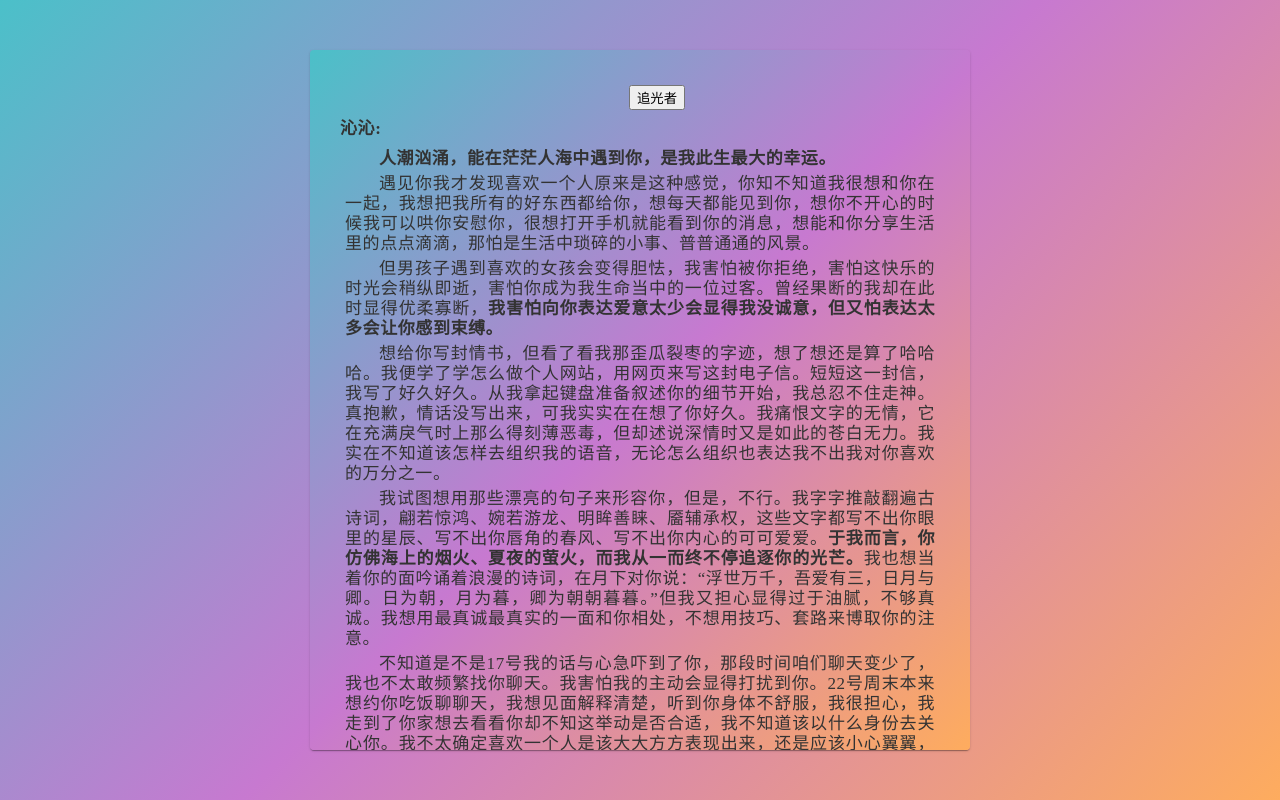
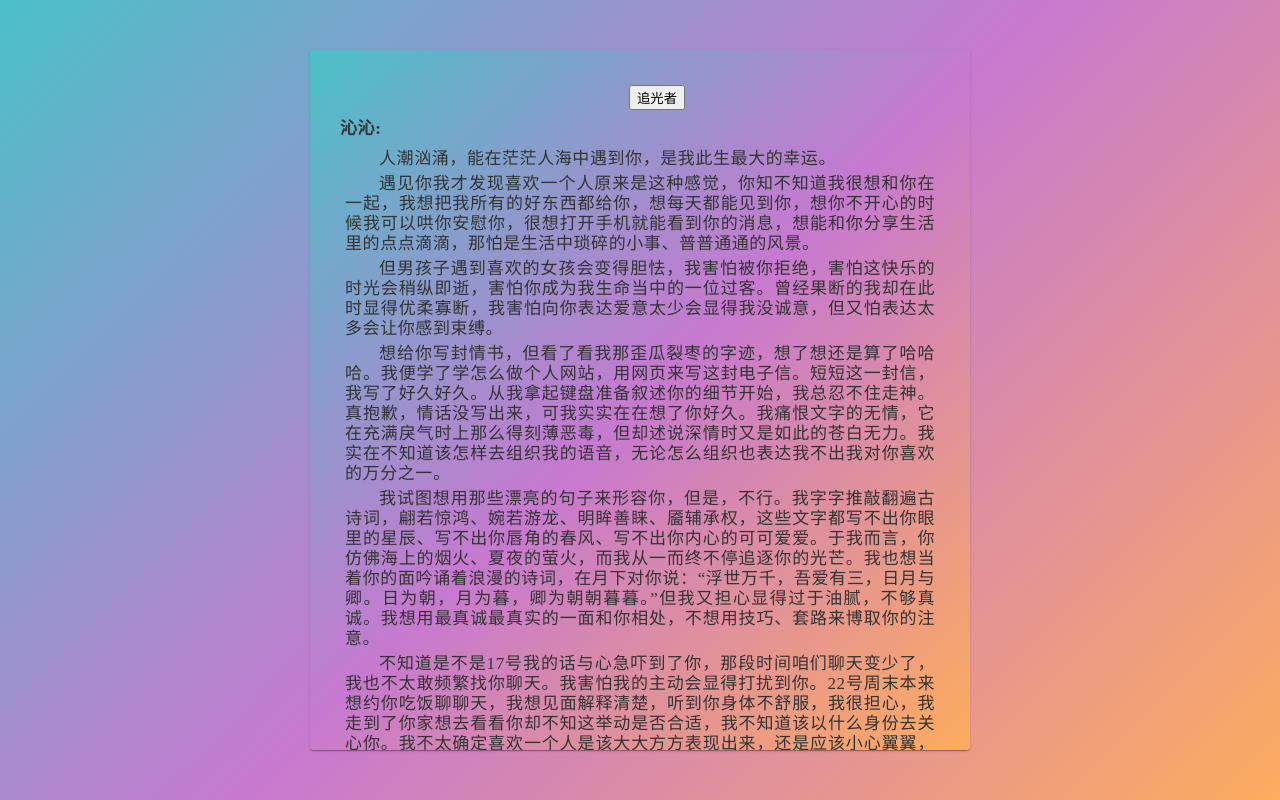
Before and after one commit to Xiao-YongKang/zqq, a plain HTML site: page index.html in a window 1280 px wide. Drawn offline with Linux system fonts and the light colour scheme.

Commit message:
Update index.html

```diff
--- a/index.html
+++ b/index.html
@@ -94,19 +94,19 @@
             <!-- <button onclick="rs()">重置播放</button> -->
             </p>
             <span style="text-align:left"><b>沁沁:</b></span>
-            <p><b>人潮汹涌，能在茫茫人海中遇到你，是我此生最大的幸运。</b></p>
+            <p>人潮汹涌，能在茫茫人海中遇到你，是我此生最大的幸运。</p>
             <p></p>
             <p>遇见你我才发现喜欢一个人原来是这种感觉，你知不知道我很想和你在一起，我想把我所有的好东西都给你，想每天都能见到你，想你不开心的时候我可以哄你安慰你，很想打开手机就能看到你的消息，想能和你分享生活里的点点滴滴，那怕是生活中琐碎的小事、普普通通的风景。
             </p>
-            <p>但男孩子遇到喜欢的女孩会变得胆怯，我害怕被你拒绝，害怕这快乐的时光会稍纵即逝，害怕你成为我生命当中的一位过客。曾经果断的我却在此时显得优柔寡断，<b>我害怕向你表达爱意太少会显得我没诚意，但又怕表达太多会让你感到束缚。</b>
+            <p>但男孩子遇到喜欢的女孩会变得胆怯，我害怕被你拒绝，害怕这快乐的时光会稍纵即逝，害怕你成为我生命当中的一位过客。曾经果断的我却在此时显得优柔寡断，我害怕向你表达爱意太少会显得我没诚意，但又怕表达太多会让你感到束缚。
             </p>
             <p>想给你写封情书，但看了看我那歪瓜裂枣的字迹，想了想还是算了哈哈哈。我便学了学怎么做个人网站，用网页来写这封电子信。短短这一封信，我写了好久好久。从我拿起键盘准备叙述你的细节开始，我总忍不住走神。真抱歉，情话没写出来，可我实实在在想了你好久。我痛恨文字的无情，它在充满戾气时上那么得刻薄恶毒，但却述说深情时又是如此的苍白无力。我实在不知道该怎样去组织我的语音，无论怎么组织也表达我不出我对你喜欢的万分之一。
             </p>
-            <p>我试图想用那些漂亮的句子来形容你，但是，不行。我字字推敲翻遍古诗词，翩若惊鸿、婉若游龙、明眸善睐、靥辅承权，这些文字都写不出你眼里的星辰、写不出你唇角的春风、写不出你内心的可可爱爱。<b>于我而言，你仿佛海上的烟火、夏夜的萤火，而我从一而终不停追逐你的光芒。</b>我也想当着你的面吟诵着浪漫的诗词，在月下对你说：“浮世万千，吾爱有三，日月与卿。日为朝，月为暮，卿为朝朝暮暮。”但我又担心显得过于油腻，不够真诚。我想用最真诚最真实的一面和你相处，不想用技巧、套路来博取你的注意。
+            <p>我试图想用那些漂亮的句子来形容你，但是，不行。我字字推敲翻遍古诗词，翩若惊鸿、婉若游龙、明眸善睐、靥辅承权，这些文字都写不出你眼里的星辰、写不出你唇角的春风、写不出你内心的可可爱爱。于我而言，你仿佛海上的烟火、夏夜的萤火，而我从一而终不停追逐你的光芒。我也想当着你的面吟诵着浪漫的诗词，在月下对你说：“浮世万千，吾爱有三，日月与卿。日为朝，月为暮，卿为朝朝暮暮。”但我又担心显得过于油腻，不够真诚。我想用最真诚最真实的一面和你相处，不想用技巧、套路来博取你的注意。
             </p>
             <p>不知道是不是17号我的话与心急吓到了你，那段时间咱们聊天变少了，我也不太敢频繁找你聊天。我害怕我的主动会显得打扰到你。22号周末本来想约你吃饭聊聊天，我想见面解释清楚，听到你身体不舒服，我很担心，我走到了你家想去看看你却不知这举动是否合适，我不知道该以什么身份去关心你。我不太确定喜欢一个人是该大大方方表现出来，还是应该小心翼翼，我心里也怪难受的，思来想去我还是沉下心来，把我的心里话都记录下。我好苦恼，我好想早点让你看到这封信，把话说清楚说明白我就不会这么紧张了，但又害怕这样显得操之过急。
             </p>
-            <p>相识已是上上签，把心里话写下来我心里也舒坦了很多。虽然遇见你的那刻我便怦然心动，笑靥如花的你仿佛能融化整个世界，你像幻梦中的天使日日夜夜在我脑海里游弋，那种玄妙的感觉时时刻刻都在拨弄我的心弦，但得之则幸、失之我命。<b>我不希望我的喜欢会困扰到你。我希望你能天天开心，每天都能保持你的可可爱爱，希望你能被这个世界温柔以待。</b>
+            <p>相识已是上上签，把心里话写下来我心里也舒坦了很多。虽然遇见你的那刻我便怦然心动，笑靥如花的你仿佛能融化整个世界，你像幻梦中的天使日日夜夜在我脑海里游弋，那种玄妙的感觉时时刻刻都在拨弄我的心弦，但得之则幸、失之我命。我不希望我的喜欢会困扰到你。我希望你能天天开心，每天都能保持你的可可爱爱，希望你能被这个世界温柔以待。
             </p>
             <p>沁沁，你是个非常特别的女孩，真应该遇到最好的人，我也真希望我就是。</p>
             <p>&#128541;</p>
```
